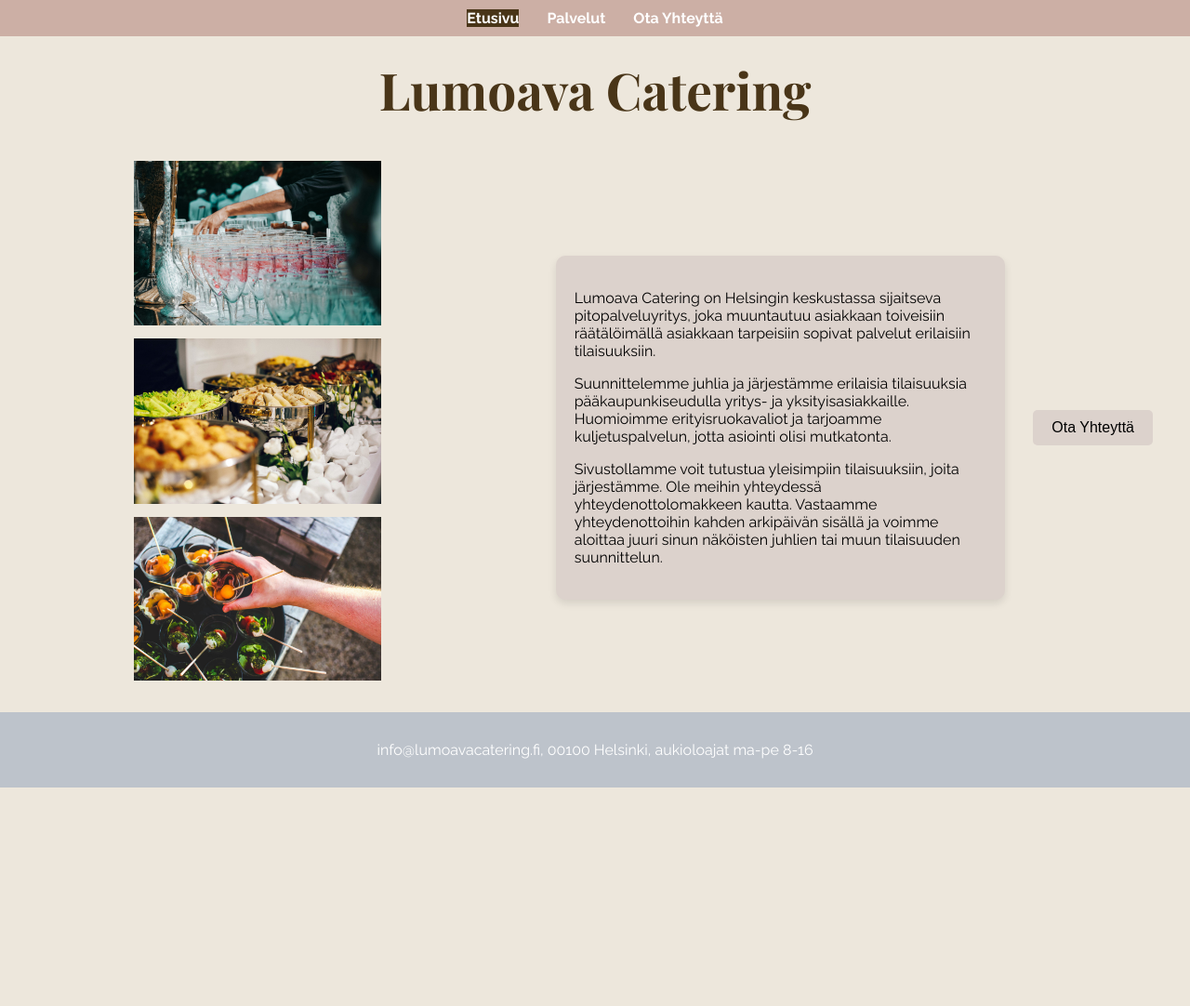
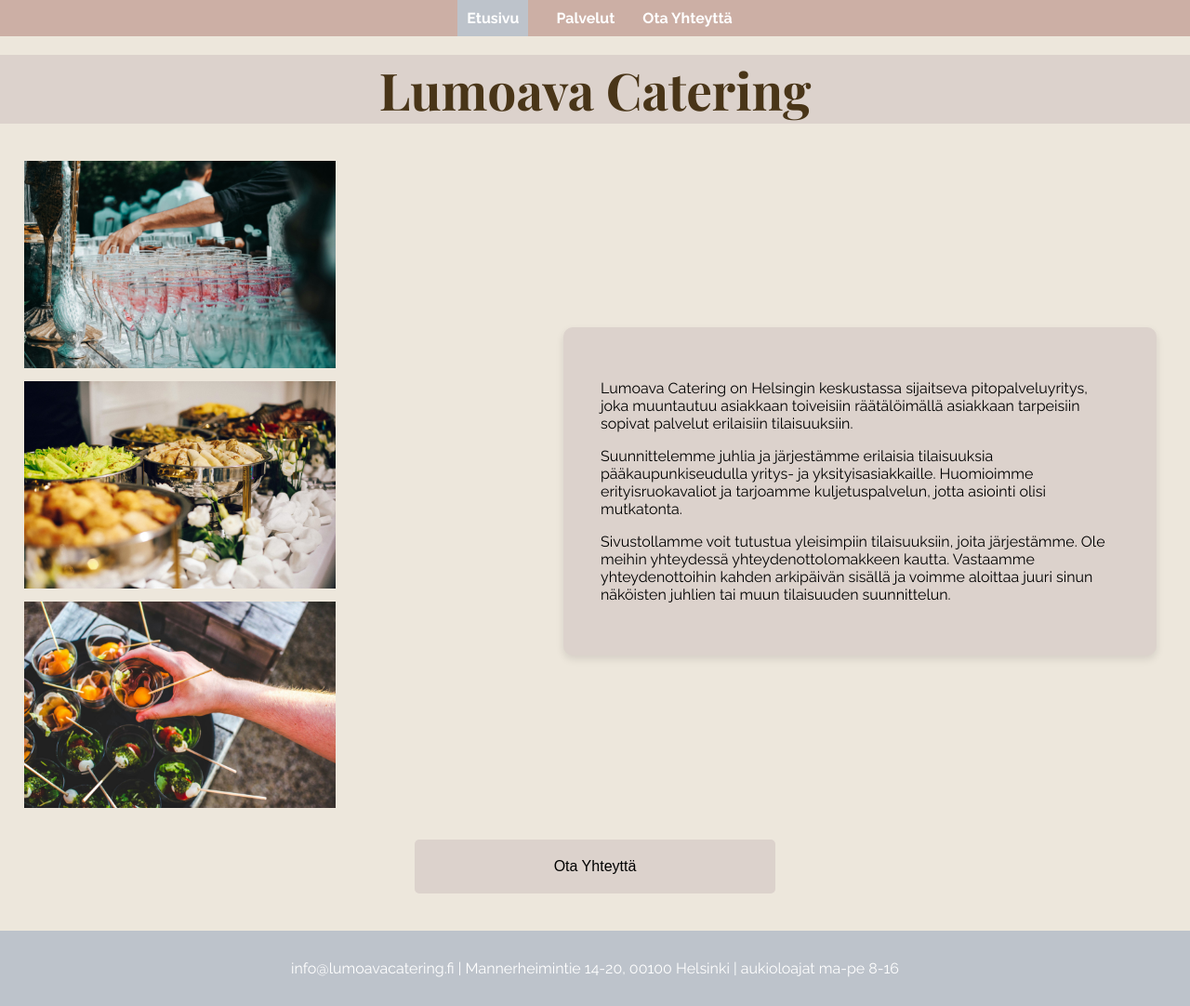
Before and after one commit to camillafi/camillafi.github.io, a plain HTML site: page index.html in a window 1280 px wide. Shown: the whole page at 93% size. Before the commit the page ends 847 px from the top, so only its background shows below. Drawn offline with nearby package versions, Linux system fonts and the light colour scheme; a web font is replaced by a local one.

Commit message:
muutoksia

```diff
--- a/index.html
+++ b/index.html
@@ -10,11 +10,6 @@
 
     <style>
         @import url('https://fonts.googleapis.com/css2?family=Playfair+Display:ital,wght@0,400..900;1,400..900&family=Raleway:ital,wght@0,100..900;1,100..900&display=swap');
-        @media (max-width:768px) {
-    .gallery {
-        display: none;
-        }
-    }
     </style>
 
 
@@ -61,6 +56,7 @@
             </div>
 
             <!-- CTA-nappula -->
+            <div class="cta-container">
             <div class="cta">
                 <button class="cta-button" onclick="location.href='otayhteytta.html';">Ota Yhteyttä</button>
             </div>
@@ -69,7 +65,7 @@
 
     <!-- Alatunniste -->
     <footer>
-        <p>info@lumoavacatering.fi, 00100 Helsinki, aukioloajat ma-pe 8-16</p>
+        <p>info@lumoavacatering.fi | Mannerheimintie 14-20, 00100 Helsinki | aukioloajat ma-pe 8-16</p>
     </footer>
 </body>
 </html>
--- a/styles.css
+++ b/styles.css
@@ -40,7 +40,8 @@ nav ul li a {
 }
 
 .active {
-    background-color: #493518;
+    background-color: #bdc3cb;
+    padding: 10px;
 }
 
 /* Pääotsikko */
@@ -50,6 +51,8 @@ main h1 {
     color: #493518;
     margin: 20px 0;
     font-family: 'Playfair Display', cursive;
+    background-color: #DCD2CC;
+
 }
 
 /* Pääsisältö */
@@ -65,7 +68,6 @@ main h1 {
 .gallery {
     flex: 1;
     max-width: 45%;
-    padding-left: 10%;
 }
 
 .gallery img {
@@ -74,34 +76,58 @@ main h1 {
     margin-bottom: 10px;
 }
 
+@media (max-width:768px) {
+    .gallery {
+        display: none;
+        }
+    }
+
 /* Tekstialue */
 .text-box {
     flex: 1;
     max-width: 45%;
     background-color: #DCD2CC;
-    padding: 20px;
+    padding: 40px;
     margin: 10px;
     border-radius: 10px;
     box-shadow: 0 4px 8px rgba(0, 0, 0, 0.1);
 }
 
 /* CTA-nappula */
+
+.cta-container {
+    display: flex;
+    justify-content: center;
+    margin: 20px;
+}
+
 .cta {
-    text-align: center;
-    margin: 20px;
+    display: flex;
+    flex-direction: column;
+    align-items: center;
 }
 
 .cta button {
     background-color: #DCD2CC;
-    padding: 10px 20px;
+    padding: 20px 150px;
     border: none;
     border-radius: 5px;
     cursor: pointer;
     font-size: 1em;
+
 }
 
 .cta button:hover {
     background-color: #CCAFA5;
+}
+
+/* Media queries suuremmille näytöille */
+
+@media (min-width: 0px) {
+    .cta-container {
+        width: 90%;
+        margin: 20px auto;
+    }
 }
 
 /* Alatunniste */
```
